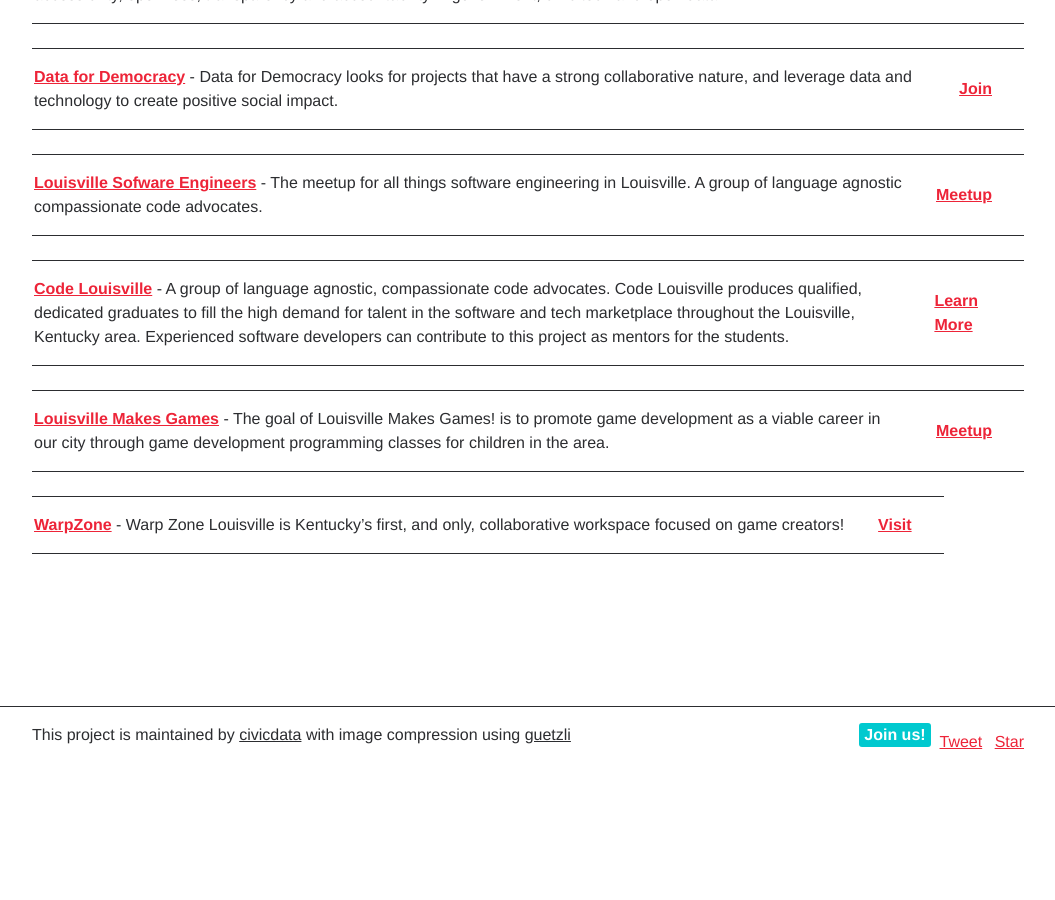
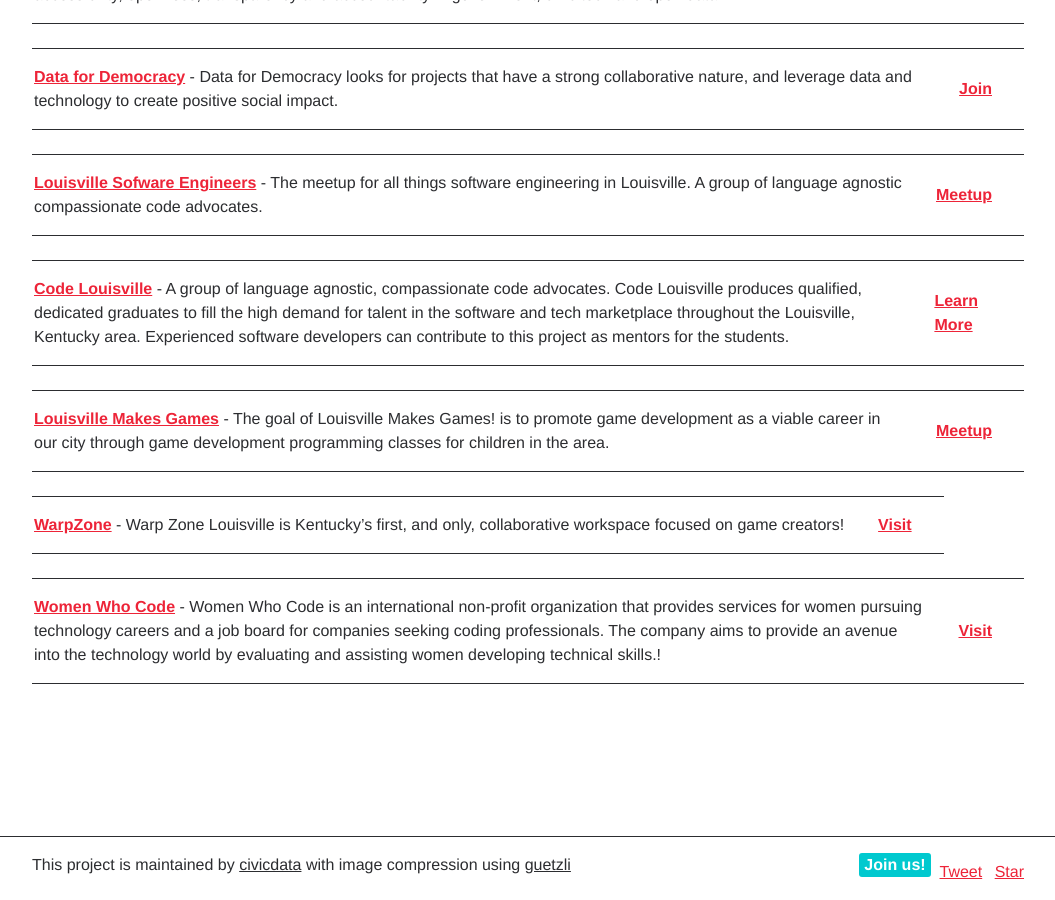
Before and after one commit to civicdata/civicdata.github.io, a Jekyll site: the page built from techquity.md, in a window 1280 px wide and 900 px high, scrolled down 575 px. Shown: the whole window, without its empty margins (112-1167 px from the left). Built offline with Jekyll 4.4.1, drawn with Linux system fonts in a browser that asks for light colours; comment, search, counter and statistics services are not loaded; before the commit the page ends 1345 px from its top, so only the background shows below that.

Commit message:
added group ref

```diff
--- a/techquity.md
+++ b/techquity.md
@@ -20,3 +20,5 @@ comments: false
 [__Louisville Makes Games__](louisvillemakesgames.org/) - The goal of Louisville Makes Games! is to promote game development as a viable career in our city through game development programming classes for children in the area. |[__Meetup__](https://www.meetup.com/LouisvilleMakesGames/)
 
 [__WarpZone__](louisvillemakesgames.org/warpzone/) - Warp Zone Louisville is Kentucky’s first, and only, collaborative workspace focused on game creators! |[__Visit__](louisvillemakesgames.org/warpzone/)
+
+[__Women Who Code__](https://www.womenwhocode.com/) - Women Who Code is an international non-profit organization that provides services for women pursuing technology careers and a job board for companies seeking coding professionals. The company aims to provide an avenue into the technology world by evaluating and assisting women developing technical skills.! |[__Visit__](https://www.womenwhocode.com/)
```
